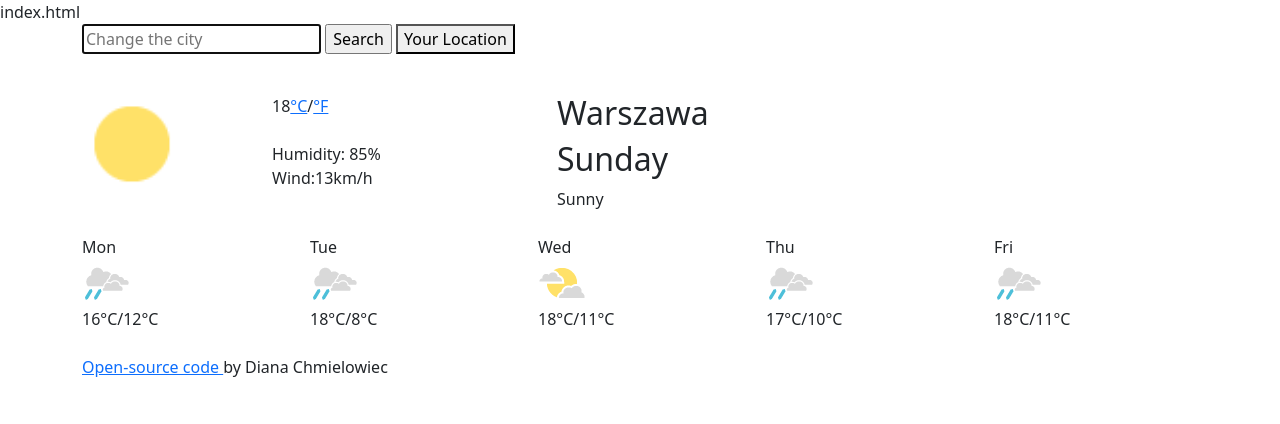
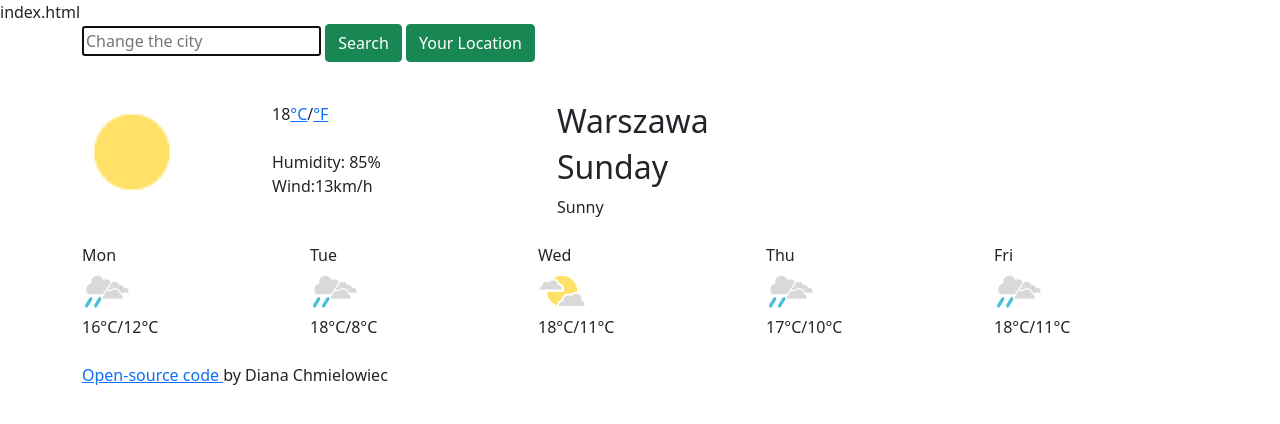
Before and after one commit to Diana989/weather-app, a plain HTML site: page index.html in a window 1280 px wide. Drawn offline with nearby package versions, Linux system fonts and the light colour scheme.

Commit message:
style of buttons changed

```diff
--- a/index.html
+++ b/index.html
@@ -19,8 +19,8 @@ index.html
     <div class="container">
       <form>
         <input type="text" id="change-city" placeholder= "Change the city" autocomplete="off" autofocus= "on">
-      <input type ="submit" value="Search"/>
-      <button class="current-location" id="your-location-button">Your Location</button>
+      <button type ="submit" class="btn btn-success">Search</button>
+      <button class="btn btn-success" id="your-location-button">Your Location</button>
       </form>
       <br>
       <div class="row actual-weather">
```
